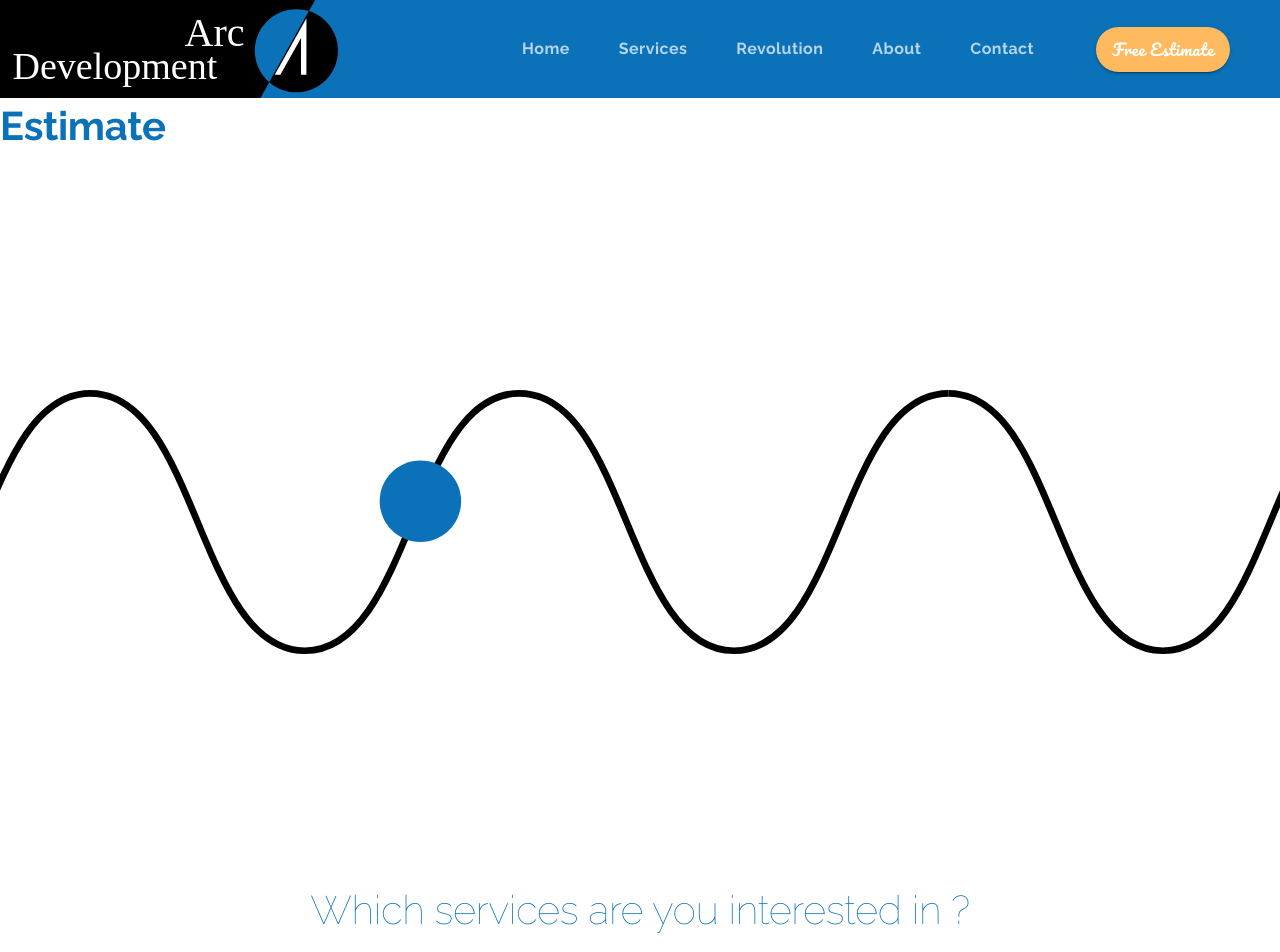
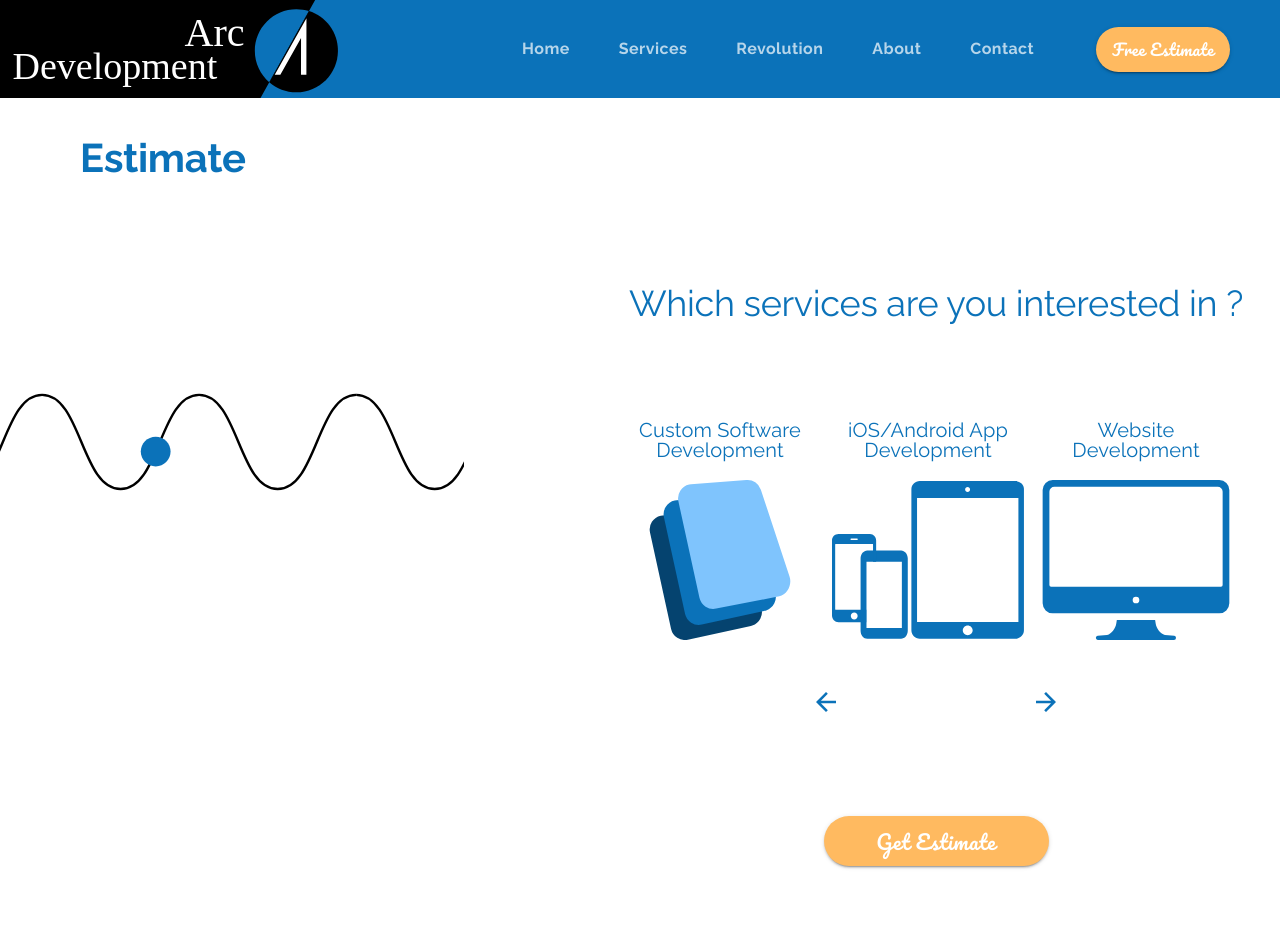
Before and after one commit to Amorem/materialui_arcdev, a React (Create React App) app: page /estimate in a window 1280 px wide. Shown: the top 952 px of the page. Built offline with nearby package versions, Linux system fonts and the light colour scheme.

Commit message:
Setup finished

```diff
--- a/src/Components/Estimate.js
+++ b/src/Components/Estimate.js
@@ -33,7 +33,24 @@ import biometrics from "../assets/biometrics.svg";
 
 import estimateAnimation from "../animations/estimateAnimation/data.json";
 
-const useStlyles = makeStyles((theme) => ({}));
+const useStlyles = makeStyles((theme) => ({
+  icon: {
+    width: "12em",
+    height: "10em",
+  },
+  estimateButton: {
+    ...theme.typography.estimate,
+    borderRadius: 50,
+    backgroundColor: theme.palette.common.orange,
+    height: 50,
+    width: 225,
+    fontSize: "1.25em",
+    marginTop: "5em",
+    "&:hover": {
+      backgroundColor: theme.palette.secondary.light,
+    },
+  },
+}));
 
 export default function Estimate() {
   const classes = useStlyles();
@@ -50,56 +67,119 @@ export default function Estimate() {
 
   return (
     <Grid container direction="row">
-      <Grid item container direction="column">
-        <Grid item>
+      <Grid item container direction="column" lg>
+        <Grid
+          item
+          style={{
+            marginTop: "2em",
+            marginLeft: "5em",
+          }}
+        >
           <Typography variant="h2">Estimate</Typography>
         </Grid>
-        <Grid item>
+        <Grid
+          item
+          style={{ marginRight: "10em", maxWidth: "50em", marginTop: "7.5em" }}
+        >
           <Lottie options={defaultOptions} height="100%" width="100%" />
         </Grid>
       </Grid>
-      <Grid item container direction="column">
+      <Grid
+        item
+        container
+        direction="column"
+        lg
+        style={{ marginRight: "2em", marginBottom: "25em" }}
+        alignItems="center"
+      >
         <Grid item>
           <Typography
             variant="h2"
             align="center"
-            style={{ fontWeight: 300 }}
+            style={{
+              fontWeight: 500,
+              marginBottom: "2.5em",
+              marginTop: "5em",
+              fontSize: "2.25em",
+            }}
             gutterBottom
           >
             Which services are you interested in ?
           </Typography>
         </Grid>
         <Grid item container>
-          <Grid item container direction="column">
+          <Grid item container direction="column" md>
             <Grid item style={{ maxWidth: "12em" }}>
-              <Typography variant="h6" align="center">
+              <Typography
+                variant="h6"
+                align="center"
+                style={{ marginBottom: "1em" }}
+              >
                 Custom Software Development
               </Typography>
             </Grid>
             <Grid item>
-              <img src={software} alt="three floating screens" />
+              <img
+                src={software}
+                alt="three floating screens"
+                className={classes.icon}
+              />
             </Grid>
           </Grid>
-          <Grid item container direction="column">
+          <Grid item container direction="column" md>
             <Grid item style={{ maxWidth: "12em" }}>
-              <Typography variant="h6" align="center">
+              <Typography
+                variant="h6"
+                align="center"
+                style={{ marginBottom: "1em" }}
+              >
                 iOS/Android App Development
               </Typography>
             </Grid>
             <Grid item>
-              <img src={mobile} alt="tablette outline" />
+              <img
+                src={mobile}
+                alt="tablette outline"
+                className={classes.icon}
+              />
             </Grid>
           </Grid>
-          <Grid item container direction="column">
+          <Grid item container direction="column" md>
             <Grid item style={{ maxWidth: "12em" }}>
-              <Typography variant="h6" align="center">
+              <Typography
+                variant="h6"
+                align="center"
+                style={{ marginBottom: "1em" }}
+              >
                 Website Development
               </Typography>
             </Grid>
             <Grid item>
-              <img src={website} alt="computer outline" />
+              <img
+                src={website}
+                alt="computer outline"
+                className={classes.icon}
+              />
             </Grid>
           </Grid>
+        </Grid>
+        <Grid
+          item
+          container
+          justify="space-between"
+          style={{ width: "15em", marginTop: "3em" }}
+        >
+          <Grid item>
+            <img src={backArrow} alt="Previous question" />
+          </Grid>
+          <Grid item>
+            <img src={forwardArrow} alt="Next question" />
+          </Grid>
+        </Grid>
+        <Grid item>
+          <Button variant="contained" className={classes.estimateButton}>
+            Get Estimate
+          </Button>
         </Grid>
       </Grid>
     </Grid>
--- a/src/Components/UI/Theme.js
+++ b/src/Components/UI/Theme.js
@@ -53,6 +53,7 @@ export default createMuiTheme({
       fontFamily: "Raleway",
       fontWeight: 500,
       color: amoremBlue,
+      lineHeight: 1,
     },
     subtitle1: {
       fontSize: "1.5rem",
```
